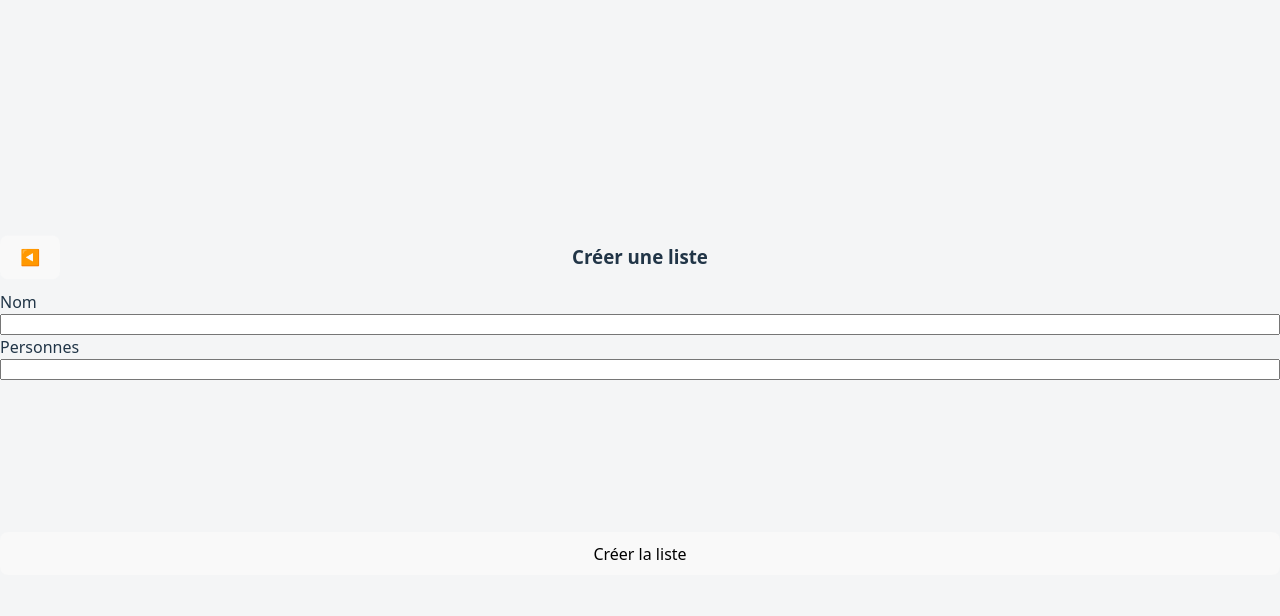
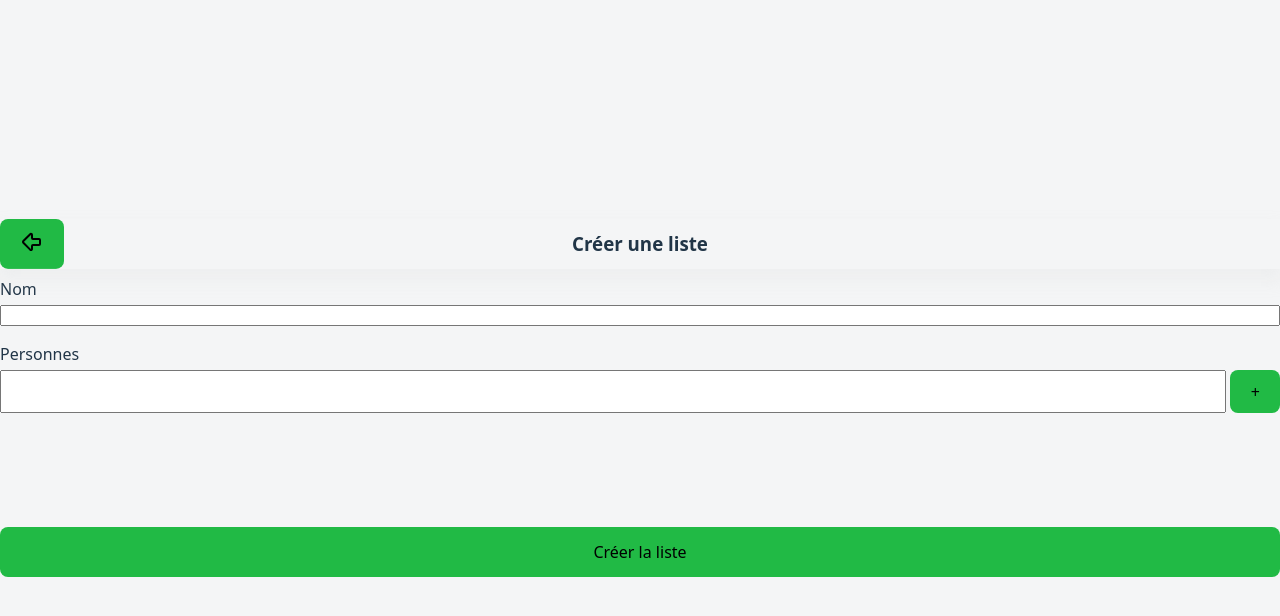
Before and after one commit to thmspry/pr-auto-assigner, a React (Vite) app: page / in a window 1280 px wide. Both pictures are taken after a click on the button "Créer une liste". Shown: the top 616 px of the page. Built offline with nearby package versions, Linux system fonts and the light colour scheme.

Commit message:
UI Sympa

```diff
--- a/package.json
+++ b/package.json
@@ -10,6 +10,7 @@
     "preview": "vite preview"
   },
   "dependencies": {
+    "lucide-react": "^0.554.0",
     "react": "^19.2.0",
     "react-dom": "^19.2.0"
   },
--- a/src/App.css
+++ b/src/App.css
@@ -4,10 +4,15 @@
     width: 100%;
     display: flex;
     flex-flow: column;
+    gap: 8px;
 }
 
 h1 {
     font-size: 14px;
+}
+
+header {
+    box-shadow: 0 10px 15px 3px rgba(209, 209, 209, 0.17);
 }
 
 header, main, footer {
@@ -17,16 +22,25 @@ header, main, footer {
 header, footer {
     display: flex;
     justify-content: center;
+    align-content: center;
+    height: 50px;
 }
 
 main {
     height: 242px;
     overflow-y: auto;
 
-    .grid {
-        display: grid;
+    .lists {
+        display: flex;
+        flex-flow: column;
         grid-template-columns: repeat(2, 1fr);
         grid-template-rows: auto;
         gap: 8px;
     }
 }
+
+footer {
+    display: flex;
+    gap: 4px;
+    padding-bottom: 4px;
+}
--- a/src/App.tsx
+++ b/src/App.tsx
@@ -46,7 +46,7 @@ function DisplayMode({isEditMode, data, switchMode, createList, editList, delete
         </header>
 
         <main>
-            <div className="grid">
+            <div className="lists">
                 {data.lists.map((list, i) => (
                     <ListCard key={i} list={list} selectList={selectList}/>
                 ))}
--- a/src/component/ListAddEdit/ListAddEdit.css
+++ b/src/component/ListAddEdit/ListAddEdit.css
@@ -1,6 +1,7 @@
 .add-edit {
     display: flex;
     flex-flow: column;
+    gap: 8px;
 
     header {
         position: relative;
@@ -20,11 +21,59 @@
     main {
         display: flex;
         flex-flow: column;
+        gap: 16px;
+
+        .field {
+            display: flex;
+            gap: 4px;
+            flex-flow: column;
+        }
+
+        .people-list {
+            display: flex;
+            flex-flow: column;
+
+            .person {
+                display: flex;
+                align-items: center;
+                justify-content: space-between;
+
+                &:not(:last-child) {
+                    border-bottom: 1px gray solid;
+                }
+
+                &:hover{
+                    button {
+                        opacity: 1;
+                    }
+                }
+
+                span {
+                    margin-left: 4px;
+                    height: fit-content;
+                }
+
+                button {
+                    opacity: 0;
+                    background: none;
+                    transition: 300ms;
+                }
+            }
+
+
+
+            .input-person {
+                display: flex;
+                gap: 4px;
+
+                input {
+                    width: 100%;
+                }
+            }
+        }
     }
 
     footer {
-        display: flex;
-
         .main-action {
             width: 100%;
         }
--- a/src/component/ListAddEdit/ListAddEdit.tsx
+++ b/src/component/ListAddEdit/ListAddEdit.tsx
@@ -1,6 +1,7 @@
 import './ListAddEdit.css'
 import type {List} from "../../types/list.ts";
 import {useState} from "react";
+import {ArrowBigLeft, Trash2} from "lucide-react";
 
 type ListAddEditProps = {
     addList: (list: List) => void,
@@ -14,10 +15,11 @@ type ListAddEditProps = {
 const ListAddEdit = ({addList, editList, deleteList, list, existantList, switchMode}: ListAddEditProps) => {
 
     const [listName, setListName] = useState<string>(list?.name ?? '');
-    const [people, setPeople] = useState<string>(list?.people.join(',') ?? '');
+    const [people, setPeople] = useState<string[]>(list?.people ?? [])
+    const [peopleInput, setPeopleInput] = useState<string>('');
 
     const listNameAlreadyExist = (): boolean => {
-        if(listName === list?.name) {
+        if (listName === list?.name) {
             return false;
         }
         const listNames = existantList.map((l: List) => l.name);
@@ -41,7 +43,7 @@ const ListAddEdit = ({addList, editList, deleteList, list, existantList, switchM
 
         const nextId = getNextListId();
 
-        const newList: List = {id: nextId, name: listName, people: people.split(',')};
+        const newList: List = {id: nextId, name: listName, people: people};
         addList(newList);
     }
     const onEditList = () => {
@@ -49,25 +51,44 @@ const ListAddEdit = ({addList, editList, deleteList, list, existantList, switchM
             return;
         }
 
-        const newList: List = {id: list?.id, name: listName, people: people.split(',')};
+        const newList: List = {id: list?.id, name: listName, people: people};
         editList(newList);
     }
 
     const deleteHehe = () => {
-        if(!list) {
+        if (!list) {
             return;
         }
         deleteList(list?.id);
     }
 
+    const addPerson = () => {
+        setPeople([...people, peopleInput]);
+    }
+
+    const deletePerson = (person: string) => {
+        const withoutPerson = people.filter((p) => p !== person);
+        setPeople(withoutPerson);
+    }
+
+    const handleEnter = () => {
+        if(people.includes(peopleInput)) {
+            return;
+        }
+        addPerson();
+        setPeopleInput('');
+    };
+
+
     return (
         <div className="add-edit">
             <header>
-                <button className="back-btn" onClick={switchMode}>◀️</button>
+                <button className="back-btn" onClick={switchMode}><ArrowBigLeft/></button>
                 <h3>Créer une liste</h3>
             </header>
 
             <main>
+                <div className="field">
                     <label htmlFor={'name'}>Nom</label>
                     <input id={'name'} type={'text'} autoComplete={'off'} value={listName}
                            onChange={
@@ -77,22 +98,48 @@ const ListAddEdit = ({addList, editList, deleteList, list, existantList, switchM
                     {
                         listNameAlreadyExist() ? <p>Ce nom de liste existe déjà</p> : ''
                     }
+                </div>
 
+                <div className="field">
                     <label htmlFor={'people'}>Personnes</label>
-                <input id={'people'} type={'text'} autoComplete={'off'} value={people}
+                    <div className="people-list">
+                        {people.map((p) => {
+                            return <div className="person">
+                                <span>{p}</span>
+                                <button onClick={() => deletePerson(p)}><Trash2 size={14} color="#de2b94"/></button>
+                            </div>;
+                        })}
+                        <div className="input-person">
+                            <input id={'people'} type={'text'} autoComplete={'off'}
+                                   value={peopleInput}
                                    onChange={
-                           (event) => setPeople(event.target.value)
+                                       (event) => setPeopleInput(event.target.value)
                                    }
+                                   onKeyDown={(event) => {
+                                       if (event.key === 'Enter') {
+                                           handleEnter(); // 👉 Ta fonction à appeler
+                                       }
+                                   }}
                             />
+                            <button onClick={addPerson}>+</button>
+                        </div>
+                    </div>
+                </div>
+
+
             </main>
 
             <footer>
                 {
                     list ? <>
-                        <button onClick={deleteHehe}>🗑️</button>
-                        <button className="main-action" onClick={onEditList} disabled={actionIsDisabled()}>Modifier la liste</button>
+                        <button className="delete" onClick={deleteHehe}><Trash2 onClick={deleteHehe}/></button>
+                        <button className="main-action" onClick={onEditList} disabled={actionIsDisabled()}>Modifier la
+                            liste
+                        </button>
                     </> : <>
-                        <button className="main-action" onClick={createList} disabled={actionIsDisabled()}>Créer la liste</button>
+                        <button className="main-action" onClick={createList} disabled={actionIsDisabled()}>Créer la
+                            liste
+                        </button>
                     </>
                 }
             </footer>
--- a/src/component/ListCard/ListCard.css
+++ b/src/component/ListCard/ListCard.css
@@ -1,25 +1,42 @@
 .card {
+    display: flex;
+    gap: 4px;
     background: #323232;
     border-radius: 4px;
     height: 50px;
     position: relative;
     padding: 8px;
+    transition: 500ms;
 
-    &:hover {
-        border: 1px solid #21ba45;
-        cursor: pointer;
+    &.hover {
+        background: #F2F2F2;
+        background: linear-gradient(90deg, rgba(242, 242, 242, 0) 0%, rgba(33, 186, 69, 0.63) 31%, rgba(33, 186, 69, 0.64) 80%, rgba(242, 242, 242, 0) 100%);
+    }
+
+    .content {
+        width: 100%;
+
+        &:hover {
+            cursor: pointer;
+        }
+    }
+
+    .edit {
+        background: #262626;
     }
 }
 
 
 @media (prefers-color-scheme: light) {
-    .editBtn {
-        position: absolute;
-        top: 0;
-        right: 0;
-    }
-    .card{
+    .card {
         color: #213547;
         background-color: #ffffff;
+
+        .edit {
+            position: absolute;
+            top: 0;
+            right: 0;
+            background: beige;
+        }
     }
 }
--- a/src/component/ListCard/ListCard.tsx
+++ b/src/component/ListCard/ListCard.tsx
@@ -1,28 +1,37 @@
 import './ListCard.css'
-import React from "react";
+import React, {useState} from "react";
 import type {List} from "../../types/list.ts";
+import {PenLine} from "lucide-react";
 
 type ListCardProps = {
     list: List,
     selectList: (list: List) => void
 }
 
-export const ListCard: React.FC<ListCardProps> = ({ list, selectList }: ListCardProps) => {
+export const ListCard: React.FC<ListCardProps> = ({list, selectList}: ListCardProps) => {
 
     const onSelectList = () => {
-      selectList(list)
+        selectList(list)
     }
 
     const assignPeople = () => {
-        chrome.tabs.query({ active: true, currentWindow: true }, (tabs) => {
-            chrome.tabs.sendMessage(tabs[0].id!, { action: "assignPeople", people: list.people});
+        chrome.tabs.query({active: true, currentWindow: true}, (tabs) => {
+            chrome.tabs.sendMessage(tabs[0].id!, {action: "assignPeople", people: list.people});
         });
     }
 
+    const [hover, setHover] = useState(false);
+
     return (
-        <div className={'card'} onClick={assignPeople}>
-            <h3>{list.name}</h3>
-            <button className={'editBtn'} onClick={onSelectList}>✏️</button>
+        <div className={`card ${hover ? "hover" : ""}`}>
+            <div className="content" onClick={assignPeople}
+                 onMouseEnter={() => setHover(true)}
+                 onMouseLeave={() => setHover(false)}
+            >
+                <h3>{list.name}</h3>
+            </div>
+            <button className="edit" onClick={onSelectList}><PenLine/></button>
         </div>
+
     );
 };
--- a/src/index.css
+++ b/src/index.css
@@ -13,26 +13,12 @@
     -moz-osx-font-smoothing: grayscale;
 }
 
-a {
-  font-weight: 500;
-  color: #646cff;
-  text-decoration: inherit;
-}
-a:hover {
-  color: #535bf2;
-}
-
 body {
     margin: 0;
     display: flex;
     place-items: center;
     min-width: 320px;
     min-height: 100vh;
-}
-
-h1 {
-  font-size: 3.2em;
-  line-height: 1.1;
 }
 
 button {
@@ -42,16 +28,27 @@ button {
     font-size: 1em;
     font-weight: 500;
     font-family: inherit;
-  background-color: #1a1a1a;
+    background-color: #21ba45;
     cursor: pointer;
-  transition: border-color 0.25s;
+    transition: 300ms;
+
+    &:hover {
+        background-color: #1c8d36;
+
     }
-button:hover {
-  border-color: #646cff;
 }
+
 button:focus,
 button:focus-visible {
     outline: 4px auto -webkit-focus-ring-color;
+}
+
+button.delete {
+    background-color: #de2b94;
+
+    &:hover {
+        background-color: #9a1e69;
+    }
 }
 
 @media (prefers-color-scheme: light) {
@@ -59,8 +56,4 @@ button:focus-visible {
         color: #213547;
         background-color: #F4F5F6FF;
     }
-
-  button {
-    background-color: #f9f9f9;
 }
-}
```
Also changed, not shown: 1 other file (tests, documents, lock files or other folders). Lines whose indentation alone changed are shown as unchanged.
